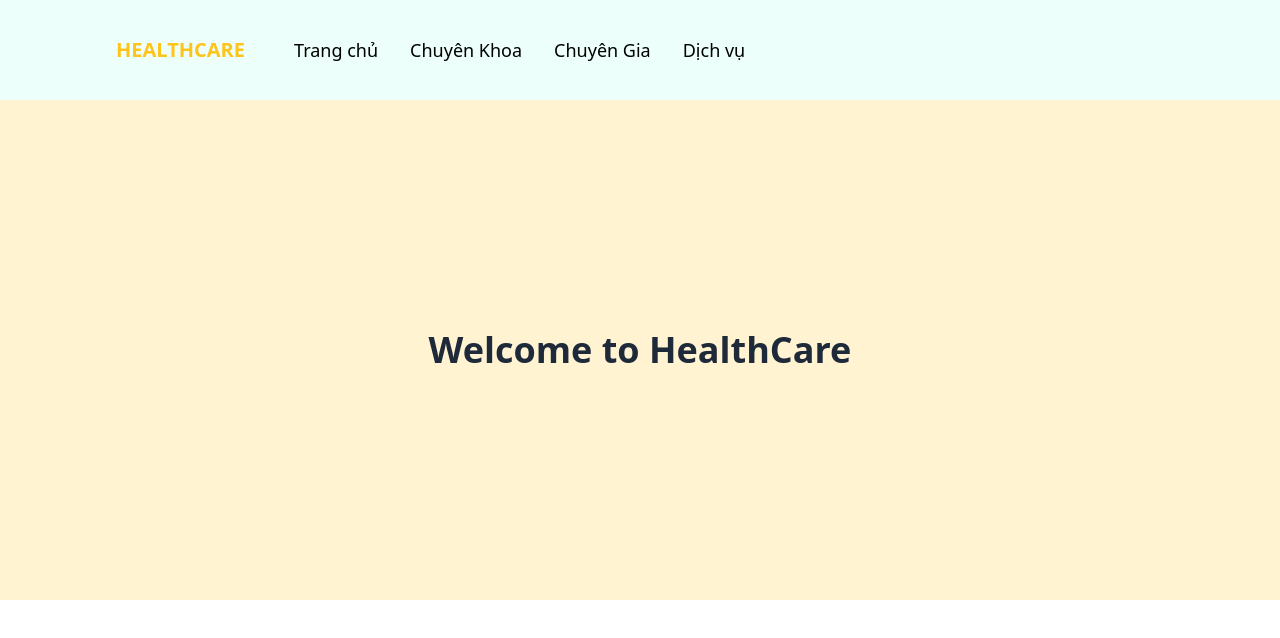
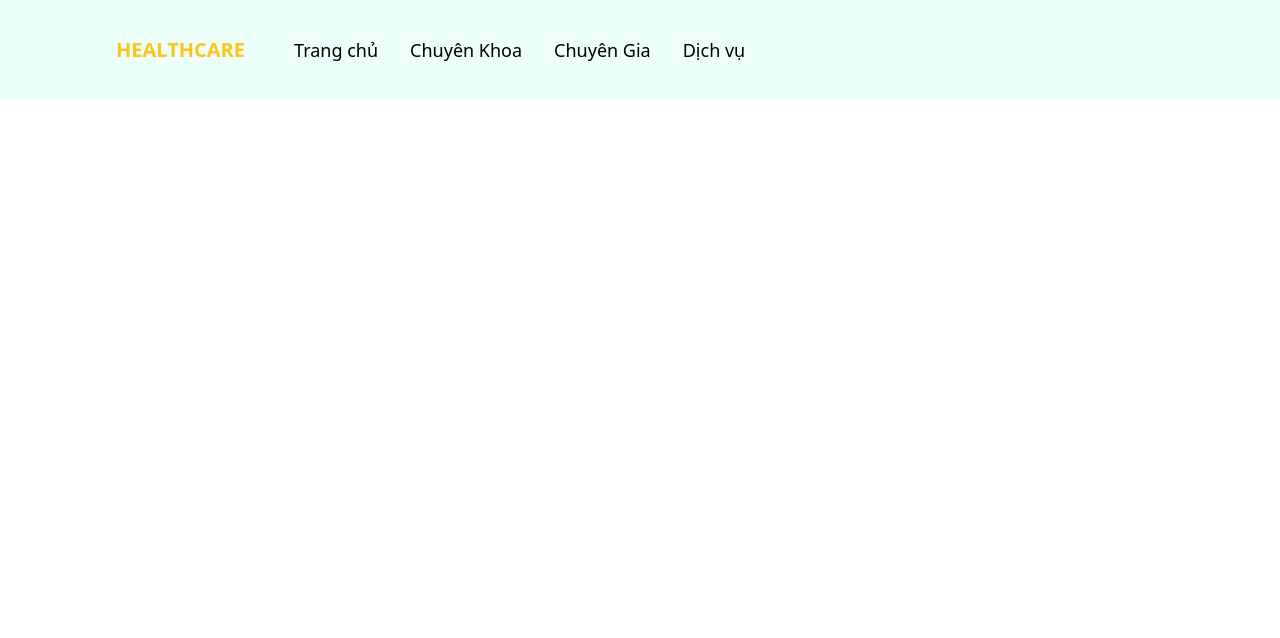
Before and after one commit to JerryHero102/do_an_healthcare, a React (Vite) app: page / in a window 1280 px wide. Shown: the top 638 px of the page. Built offline with nearby package versions, Linux system fonts and the light colour scheme.

Commit message:
Commit {FontEnds, BackEnds File; Admin/DashBoard}

```diff
--- a/package.json
+++ b/package.json
@@ -13,6 +13,7 @@
     "@tailwindcss/vite": "^4.1.14",
     "react": "^19.1.1",
     "react-dom": "^19.1.1",
+    "react-router-dom": "^7.9.3",
     "tailwindcss": "^4.1.14"
   },
   "devDependencies": {
--- a/src/App.jsx
+++ b/src/App.jsx
@@ -1,14 +1,18 @@
-import Header from './components/Header'
-import Body from './components/Body'
+import { BrowserRouter, Routes, Route } from 'react-router-dom';
+import Header from './components/Header';
+import Body from './components/body';
+import DashBoard from './FontEnds/Admin/DashBoard';
+
 function App() {
   return (
-    <>
-      <div>
-        <Header/>
-        <Body/>
-      </div>
-    </>
-  )
+    <BrowserRouter>
+        <Routes>
+        <Route path="/" element={<Header />} />
+        <Route path="/" element={<Body />} />
+        <Route path="/Admin" element={<DashBoard />} />
+      </Routes>
+    </BrowserRouter>
+  );
 }
 
-export default App
+export default App;
--- /dev/null
+++ b/src/FontEnds/Admin/DashBoard.jsx
@@ -0,0 +1,7 @@
+const DashBoard = () => {
+  return (
+    <div>DashBoard</div>
+  )
+}
+
+export default DashBoard
--- a/src/components/Body.jsx
+++ b/src/components/Body.jsx
@@ -1,8 +1,9 @@
-const Body = () => {
-    return (
-        <div className="flex justify-center items-center h-[500px] bg-[#FFF3D1]">
-            <h1 className="text-4xl font-bold text-gray-800">Welcome to HealthCare</h1>
-        </div>
-    );
+const body = () => {
+  return (
+    <div>body</div>
+  )
 }
-export default Body
+
+export default body
+
+// export nhanh 'rafce'
```
Also changed, not shown: 1 other file (tests, documents, lock files or other folders).
